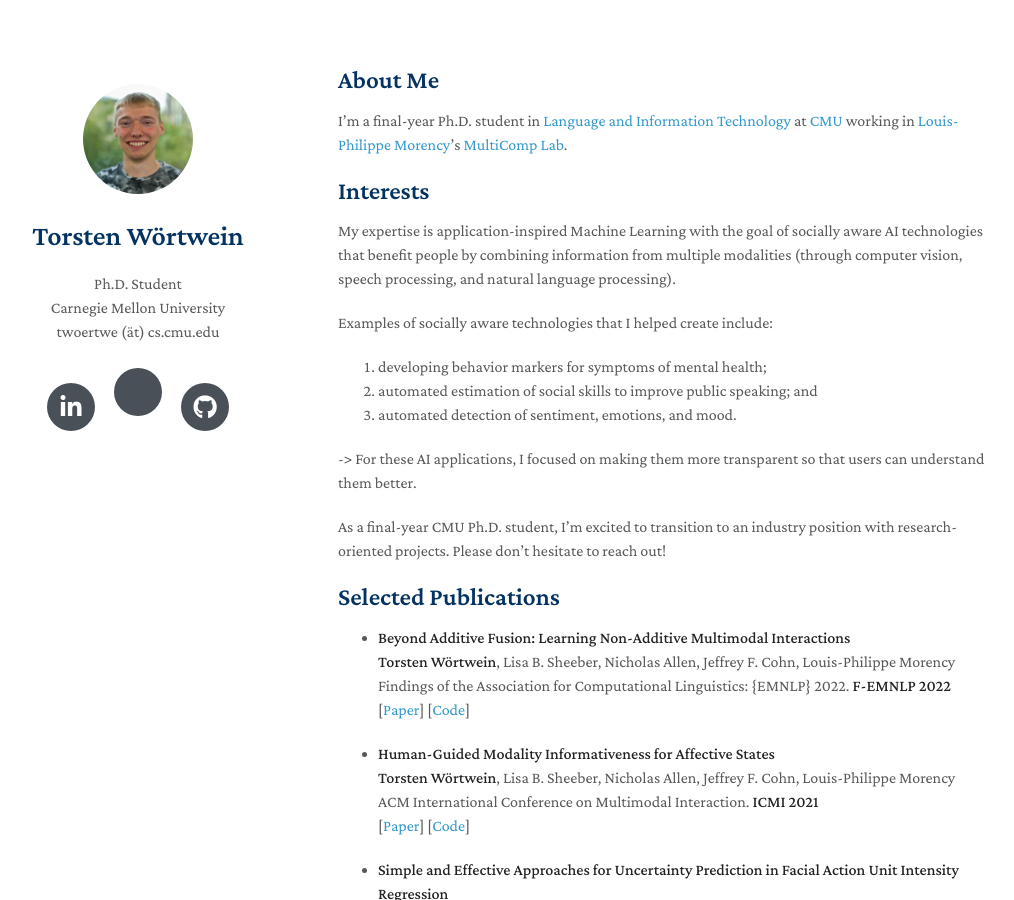
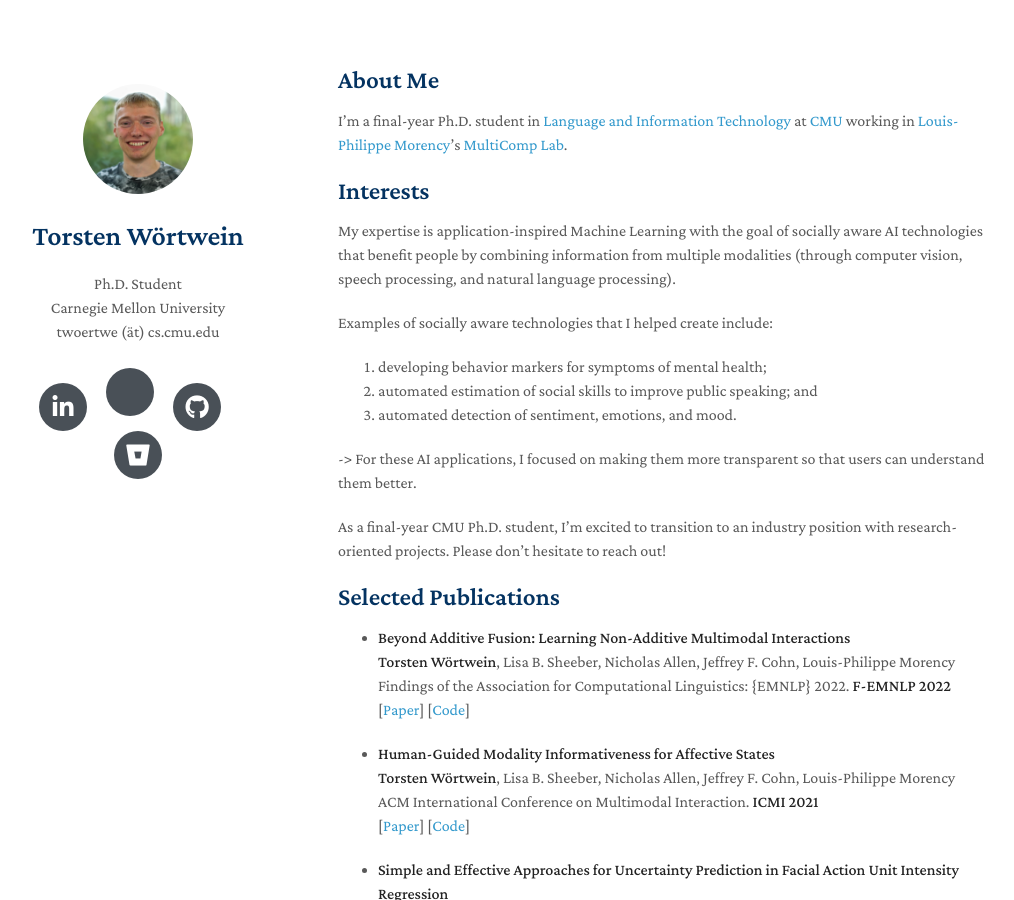
Before and after one commit to twoertwein/twoertwein.github.io, a Jekyll site: the page built from index.md, in a window 1280 px wide and 900 px high. Shown: the whole window, without its empty margins (132-1146 px from the left). Built offline with Jekyll 4.4.1, drawn with Linux system fonts in a browser that asks for light colours; nearby versions of some CDN libraries; a style sheet for code colours, icons or effects is not loaded; our own code applies the rules of GitHub Pages for plain Markdown files.

Commit message:
bitbucket

```diff
--- a/_config.yml
+++ b/_config.yml
@@ -14,6 +14,7 @@ canonical: https://twoertwein.github.io/
 # If you don't need one of them, you may delete the corresponding line.
 google_scholar: https://scholar.google.com/citations?user=SuTJ0iMAAAAJ
 github_link: https://github.com/twoertwein/
+bitbucket_link: https://bitbucket.org/twoertwein/
 linkedin: https://www.linkedin.com/in/torstenwoertwein/
 
 # Images (e.g., your profile picture and your website's favicon)
--- a/_layouts/homepage.html
+++ b/_layouts/homepage.html
@@ -62,6 +62,11 @@
             <i class="fab fa-github"></i>
           </a>
           {% endif %}
+          {% if site.bitbucket_link %}
+          <a href="{{ site.bitbucket_link }}" target="_blank">
+            <i class="fab fa-bitbucket"></i>
+          </a>
+          {% endif %}
         </div>
 
         <br>
```
